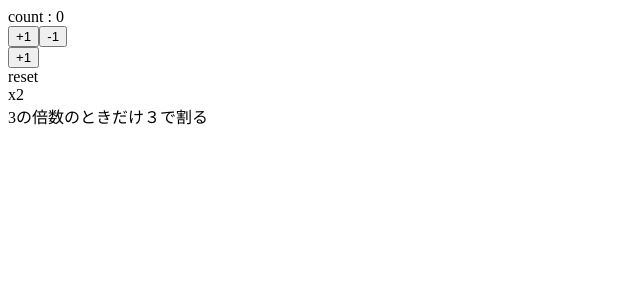
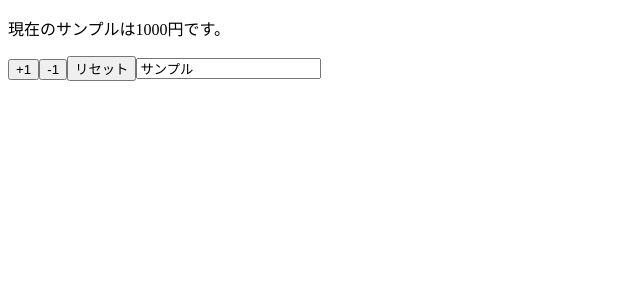
Before and after one commit to imayounaoto401/react-hooks-101, a React (Create React App) app: page / in a window 1280 px wide. Shown: the top 300 px of the page, without its empty margins (0-640 px from the left). Built offline with nearby package versions, Linux system fonts and the light colour scheme.

Commit message:
implement component using multiple-states

```diff
--- a/src/App.js
+++ b/src/App.js
@@ -1,46 +1,30 @@
 import React,{useState} from 'react';
 
 
-const App = () => {
-  const [count, setCount] = useState(0)
+const App = (props) => {
 
+  const [name , setName] = useState(props.name)
+  const [price, setPrice] = useState(props.price)
 
-  const increment = () => {
-    setCount(count + 1);
+  const reset = () => {
+    setPrice(props.price)
+    setName(props.name)
   }
-
-  const increment2 = () => {
-    setCount(previousCount => previousCount + 1);
-  }
-
-
-  const decrement = () => {
-    setCount(count - 1);
-  }
-
-  const divide3 = () => setCount(prevCount => prevCount % 3 === 0 ? prevCount / 3 : prevCount)
-
-
-
-
 
   return (
     <>
-      <div>count : {count}</div>
-      <button onClick={increment}>+1</button>
-      <button onClick={decrement}>-1</button>
-
-
-      <div>
-        <button onClick={increment2}>+1</button>
-      </div>
-
-      <div onClick={()=>setCount(0)}>reset</div>
-      <div onClick={()=>setCount(count*2)}>x2</div>
-
-      <div onClick={divide3}>3の倍数のときだけ３で割る</div>
+      <p>現在の{name}は{price}円です。</p>
+      <button onClick={()=>setPrice(price + 1)}>+1</button>
+      <button onClick={()=>setPrice(price - 1)}>-1</button>
+      <button onClick={reset}>リセット</button>
+      <input value={name} onChange={e => setName(e.target.value)}/>
     </>
   );
 }
 
+App.defaultProps = {
+  name: 'サンプル',
+  price : 1000
+}
+
 export default App;
```
